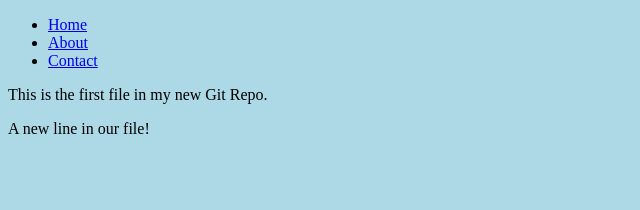
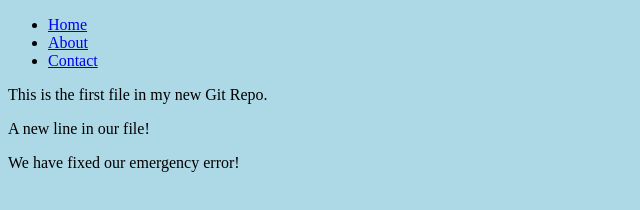
Before and after one commit to githinjisamson1/test-github-pages, a plain HTML site: page index.html in a window 1280 px wide. Shown: the whole page, without its empty margins (0-640 px from the left). Drawn offline with Linux system fonts and the light colour scheme.

Commit message:
Fix emergency error

```diff
--- a/index.html
+++ b/index.html
@@ -21,5 +21,9 @@
       <p>This is the first file in my new Git Repo.</p>
       <p>A new line in our file!</p>
     </section>
+
+    <section>
+      <p>We have fixed our emergency error!</p>
+    </section>
   </body>
 </html>
```
